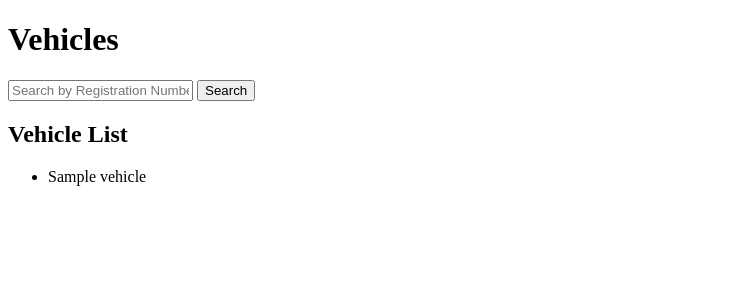
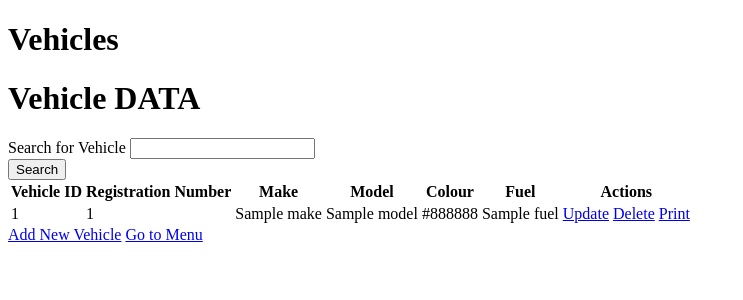
Before and after one commit to leslylopez43/fleet, a Flask app: template templates/vehicle.html in a window 1280 px wide. Shown: the top 300 px of the page, without its empty margins (0-743 px from the left). Run offline with Flask 3, Linux system fonts and the light colour scheme; the template is opened without the code that fills it: most values are stand-ins (such as "Sample title", 1, 10 or a date in 2020).

Commit message:
update and ad html.

```diff
--- a/app.py
+++ b/app.py
@@ -7,13 +7,19 @@ import os
 
 
 app = Flask(__name__)
+DATABASE = 'database.db'
+
+def get_db():
+    conn=sqlite3.connect(DATABASE)
+    conn.row_factory = sqlite3.Row
+    return conn
 
 def init_db():
     conn = sqlite3.connect('database.db')
     cursor = conn.cursor()
     cursor.execute('''
         CREATE TABLE IF NOT EXISTS vehicle (
-            id INTEGER PRIMARY KEY,
+            id INTEGER PRIMARY KEY AUTOINCREMENT,
             registration_number TEXT NOT NULL,
             make TEXT,
             model TEXT,
@@ -23,7 +29,7 @@ def init_db():
     ''')
     cursor.execute('''
         CREATE TABLE IF NOT EXISTS customer (
-            id INTEGER PRIMARY KEY,
+            id INTEGER PRIMARY KEY AUTOINCREMENT,
             name TEXT NOT NULL,
             license TEXT,
             phone TEXT,
@@ -35,9 +41,9 @@ def init_db():
     ''')
     cursor.execute('''
         CREATE TABLE IF NOT EXISTS hire (
-            id INTEGER PRIMARY KEY,
-            vehicle_id INTEGER,
-            customer_id INTEGER,
+            id INTEGER PRIMARY KEY AUTOINCREMENT,
+            vehicle_id INTEGER NOT NULL,
+            customer_id INTEGER NOT NULL,
             out_date TEXT,
             out_mileage TEXT,
             out_location TEXT,
@@ -58,26 +64,26 @@ def init_db():
     conn.commit()
     conn.close()
 
-
 @app.route('/')
 def index():
     return render_template('index.html')
 
 
-@app.route("/vehicles", methods=["GET", "POST"])
-def vehicles():
-    conn = db_conn()
+@app.route("/vehicle", methods=["GET", "POST"])
+def vehicle():
+    conn = sqlite3.connect('database.db')
     cur = conn.cursor()
+
     if request.method == "POST":
         search_term = request.form.get("search")
         if search_term:
             sql_select_query = """
                 SELECT * FROM vehicle
-                WHERE registration_number = ?
-                OR make = ?
-                OR model = ?
+                WHERE registration_number LIKE ?
+                OR make LIKE ?
+                OR model LIKE ?
             """
-            cur.execute(sql_select_query, (search_term, search_term, search_term))
+            cur.execute(sql_select_query, (f'%{search_term}%', f'%{search_term}%', f'%{search_term}%'))
         else:
             sql_select_query = "SELECT * FROM vehicle;"
             cur.execute(sql_select_query)
@@ -86,11 +92,9 @@ def vehicles():
         cur.execute(sql_select_query)
 
     vehicles_details = cur.fetchall()
+    cur.close()
 
-    cur.close()
-    conn.close()
-
-    return render_template("vehicles.html", list_of_vehicles=vehicles_details)
+    return render_template("vehicle.html", list_of_vehicles=vehicles_details)
 
 
 @app.route('/add_vehicle', methods=['GET', 'POST'])
@@ -134,14 +138,16 @@ def add_customer():
         return redirect(url_for('index'))
     return render_template('add_customer.html')
 
+
 @app.route('/add_hire', methods=['GET', 'POST'])
 def add_hire():
-    conn = sqlite3.connect('database.db')
+    conn = get_db()
     cursor = conn.cursor()
     cursor.execute('SELECT * FROM vehicle')
     vehicles = cursor.fetchall()
     cursor.execute('SELECT * FROM customer')
     customers = cursor.fetchall()
+
     if request.method == 'POST':
         vehicle_id = request.form['vehicle_id']
         customer_id = request.form['customer_id']
@@ -158,76 +164,74 @@ def add_hire():
         extension_to = request.form['extension_to']
         hirer_signature = request.form['hirer_signature']
         on_behalf_of = request.form['on_behalf_of']
+        agreement_number = request.form['agreement_number']
 
         cursor.execute('''
             INSERT INTO hire (
                 vehicle_id, customer_id, out_date, out_mileage, out_location, out_time,
                 out_fuel_reading, in_due_date, in_time, in_adblue, in_mileage, in_fuel_reading,
-                extension_to, hirer_signature, on_behalf_of
-            ) VALUES (?, ?, ?, ?, ?, ?, ?, ?, ?, ?, ?, ?, ?, ?, ?)
+                extension_to, hirer_signature, on_behalf_of, agreement_number
+            ) VALUES (?, ?, ?, ?, ?, ?, ?, ?, ?, ?, ?, ?, ?, ?, ?, ?)
         ''', (
             vehicle_id, customer_id, out_date, out_mileage, out_location, out_time,
             out_fuel_reading, in_due_date, in_time, in_adblue, in_mileage, in_fuel_reading,
-            extension_to, hirer_signature, on_behalf_of
+            extension_to, hirer_signature, on_behalf_of, agreement_number
         ))
         conn.commit()
-        conn.close()
+
         return redirect(url_for('index'))
 
-    conn.close()
     return render_template('add_hire.html', vehicles=vehicles, customers=customers)
 
 
-@app.route('/print_hire', methods=['GET', 'POST'])
-def print_hire():
-    if request.method == 'POST':
-        hire_id = request.form.get('hire_id')  # Get the hire_id from the form
-        conn = sqlite3.connect('database.db')
-        cursor = conn.cursor()
-        cursor.execute('''
-              SELECT h.*, v.registration_number, v.make, v.model, v.colour, v.fuel,
-               c.name, c.license, c.phone, c.address, c.from_date, c.exp_date, c.dob
+
+@app.route('/print_hire/<int:hire_id>')
+def print_hire(hire_id):
+    conn = get_db()
+    cursor = conn.cursor()
+    cursor.execute('''
+        SELECT h.*, v.registration_number, v.make, v.model, v.colour, v.fuel,
+        c.name, c.license, c.phone, c.address, c.from_date, c.exp_date, c.dob
         FROM hire h
         JOIN vehicle v ON h.vehicle_id = v.id
         JOIN customer c ON h.customer_id = c.id
         WHERE h.id = ?
     ''', (hire_id,))
-        hire_details = cursor.fetchone()
-        conn.close()
+    hire_details = cursor.fetchone()
+    conn.close()
 
-        if hire_details:  # Check if hire_details is not None
-            buffer = io.BytesIO()
-            c = canvas.Canvas(buffer, pagesize=letter)
-            width, height = letter
+    if hire_details:
+        buffer = io.BytesIO()
+        c = canvas.Canvas(buffer, pagesize=letter)
+        width, height = letter
 
-            # Path to the background image
-            background_image_path = os.path.join(app.root_path, 'static', 'background_template.jpg')
+        # Path to the background image
+        background_image_path = os.path.join(app.root_path, 'static', 'background_template.jpg')
 
-            # Add background image
-            c.drawImage(background_image_path, 0, 0, width=width, height=height)
+        # Add background image
+        c.drawImage(background_image_path, 0, 0, width=width, height=height)
 
-            # Draw text on the canvas
-            y = height - 100
-            c.setFont("Helvetica", 12)
-            c.drawString(100, y, "Hire Agreement")
-            y -= 20
+        # Draw text on the canvas
+        y = height - 100
+        c.setFont("Helvetica", 12)
+        c.drawString(100, y, "Hire Agreement")
+        y -= 20
 
-            c.drawString(100, y, f"Registration Number: {hire_details[7]}")
-            y -= 15
-            c.drawString(100, y, f"Customer Name: {hire_details[8]}")
-            y -= 15
-            c.drawString(100, y, f"Start Date: {hire_details[3]}")
-            y -= 15
-            c.drawString(100, y, f"End Date: {hire_details[4]}")
-            y -= 30
+        c.drawString(100, y, f"Registration Number: {hire_details[7]}")
+        y -= 15
+        c.drawString(100, y, f"Customer Name: {hire_details[8]}")
+        y -= 15
+        c.drawString(100, y, f"Start Date: {hire_details[3]}")
+        y -= 15
+        c.drawString(100, y, f"End Date: {hire_details[4]}")
+        y -= 30
 
-            c.save()
+        c.save()
 
-            buffer.seek(0)
-            return send_file(buffer, as_attachment=True, download_name="hire_agreement.pdf", mimetype='application/pdf')
-        else:
-            return "No hire agreement found for the provided ID."
-    return render_template('print_hire.html', hire_details=None)
+        buffer.seek(0)
+        return send_file(buffer, as_attachment=True, download_name="hire_agreement.pdf", mimetype='application/pdf')
+    else:
+        return "No hire agreement found for the provided ID."
 
 if __name__ == '__main__':
     init_db()
--- a/templates/index.html
+++ b/templates/index.html
@@ -16,6 +16,8 @@
         <li><a href="/add_hire">Add hire Agreement</a></li>
         <li><a href="/print_hire">Print Hire Agreement</a></li>
 
+        <li><a href="/vehicle">vehicle</a></li>
+
     </ul>
 </body>
 </html>
--- a/templates/vehicle.html
+++ b/templates/vehicle.html
@@ -5,16 +5,47 @@
 </head>
 <body>
     <h1>Vehicles</h1>
-    <form method="post">
-        <input type="text" name="search" placeholder="Search by Registration Number, Brand, or Model">
-        <button type="submit">Search</button>
-    </form>
-
-    <h2>Vehicle List</h2>
-    <ul>
-        {% for vehicle in list_of_vehicles %}
-            <li>{{ vehicle }}</li>
-        {% endfor %}
-    </ul>
+    <div class="container">
+        <h1 class="text-center mb-4 row justify-content-center">Vehicle DATA</h1>
+        <form action="{{ url_for('vehicles') }}" method="POST">
+            <div class="form-group">
+                <label for="search">Search for Vehicle</label>
+                <input type="text" name="search" id="search" class="form-control">
+            </div>
+            <button type="submit" class="btn btn-primary btn-primary-custom">Search</button>
+        </form>
+        <table class="table table-striped">
+            <thead>
+                <tr>
+                    <th>Vehicle ID</th>
+                    <th>Registration Number</th>
+                    <th>Make</th>
+                    <th>Model</th>
+                    <th>Colour</th>
+                    <th>Fuel</th>
+                    <th>Actions</th>
+                </tr>
+            </thead>
+            <tbody>
+                {% for column in list_of_vehicles %}
+                <tr>
+                    <td>{{ column.id }}</td>
+                    <td>{{ column.registration_number }}</td>
+                    <td>{{ column.make }}</td>
+                    <td>{{ column.model }}</td>
+                    <td>{{ column.colour }}</td>
+                    <td>{{ column.fuel }}</td>
+                    <td>
+                        <a href="{{ url_for('update_vehicle', vehicle_id=column.id) }}" class="btn btn-primary btn-primary-custom">Update</a>
+                        <a href="{{ url_for('delete_vehicle', vehicle_id=column.id) }}" class="btn btn-primary btn-primary-custom">Delete</a>
+                        <a href="{{ url_for('print_vehicle', vehicle_id=column.id) }}" class="btn btn-primary btn-primary-custom">Print</a>
+                    </td>
+                </tr>
+                {% endfor %}
+            </tbody>
+        </table>
+        <a href="{{ url_for('add_vehicle') }}" class="btn btn-primary btn-primary-custom">Add New Vehicle</a>
+        <a href="{{ url_for('index') }}" class="btn btn-primary btn-primary-custom">Go to Menu</a>
+    </div>
 </body>
 </html>
```
Also changed, not shown: edit_lessor.html (added, +26 -0 lines), templates/lessor.html (added).
